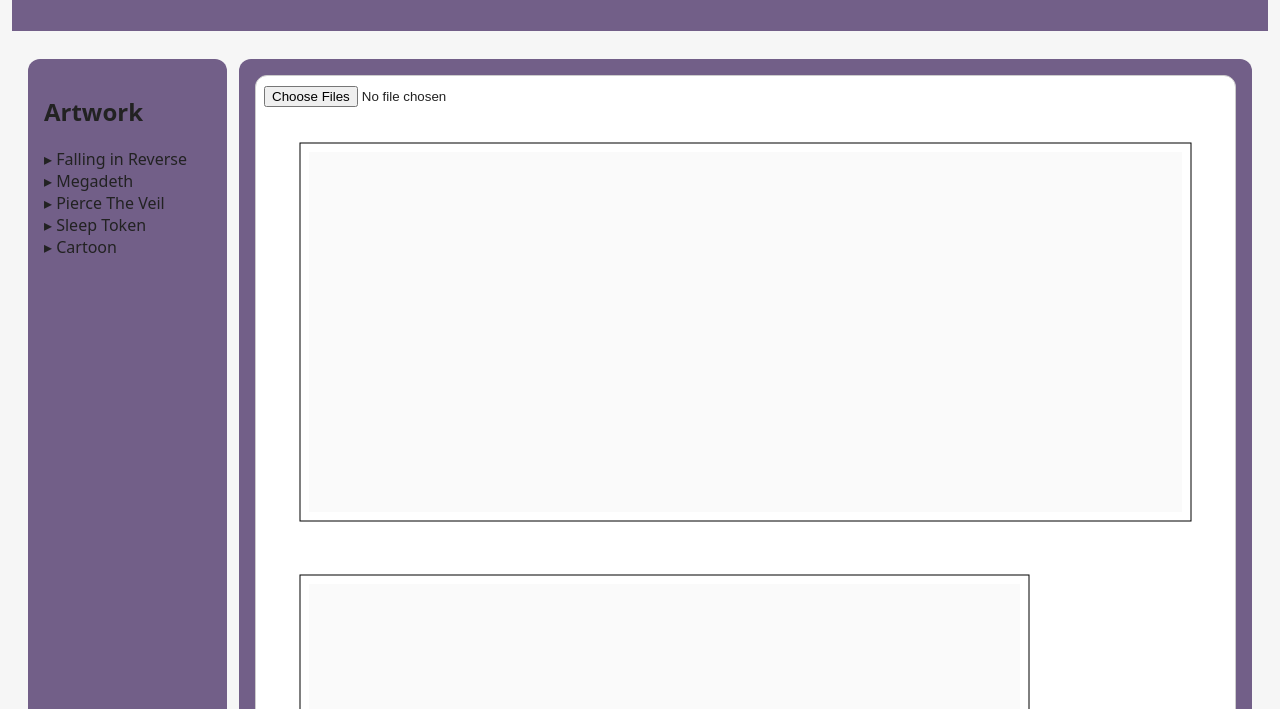
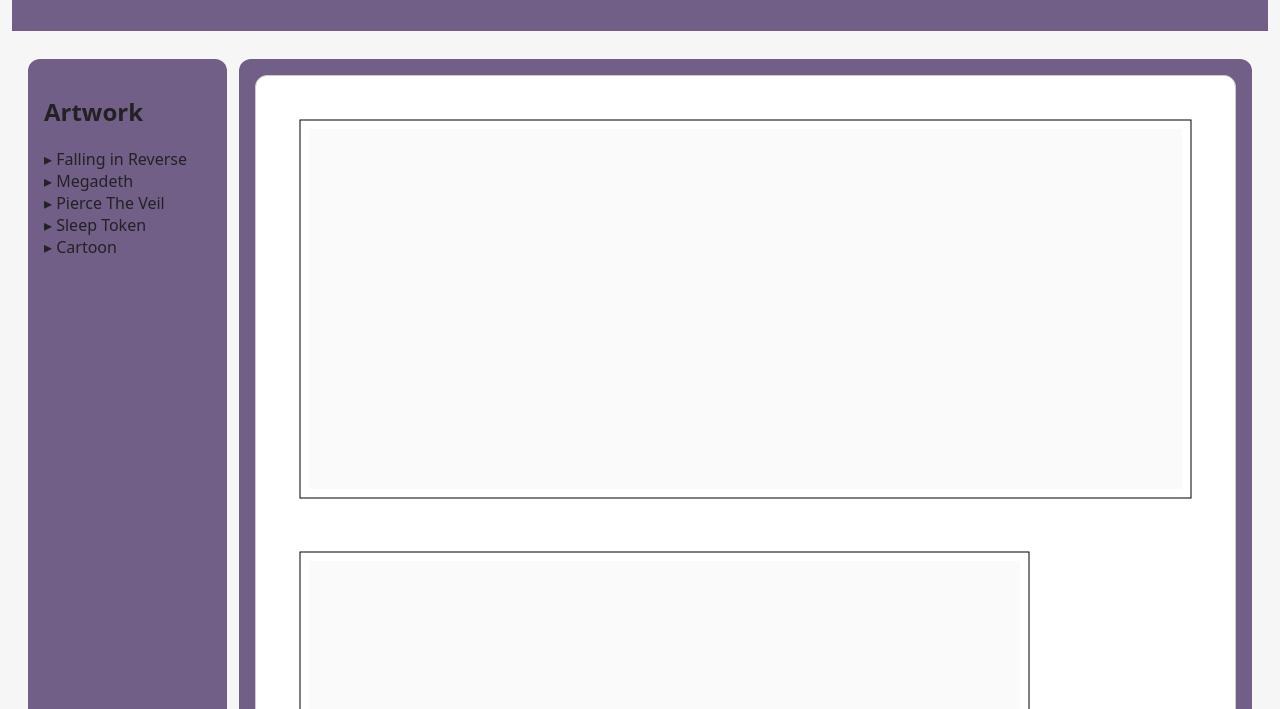
Before and after one commit to MikeAMnovelty/SVG-Editor, a plain HTML site: page index.html in a window 1280 px wide. Shown: the part 91-800 px from the top of the page. Drawn offline with Linux system fonts and the light colour scheme.

Commit message:
update index

```diff
--- a/index.html
+++ b/index.html
@@ -32,7 +32,7 @@
 
     <section class="workspace">
       <div id="svgwrap">
-        <input id="file" type="file" accept=".svg" multiple />
+        <!input id="file" type="file" accept=".svg" multiple />
         <svg id="canvas"
              xmlns="http://www.w3.org/2000/svg"
              width="100%"
```
